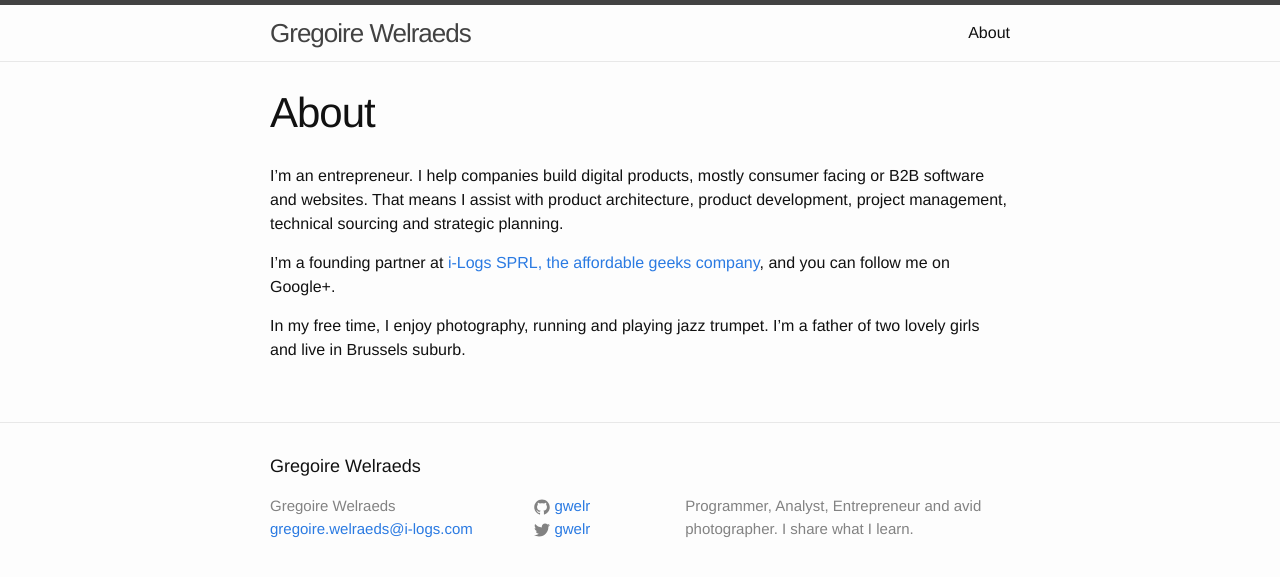
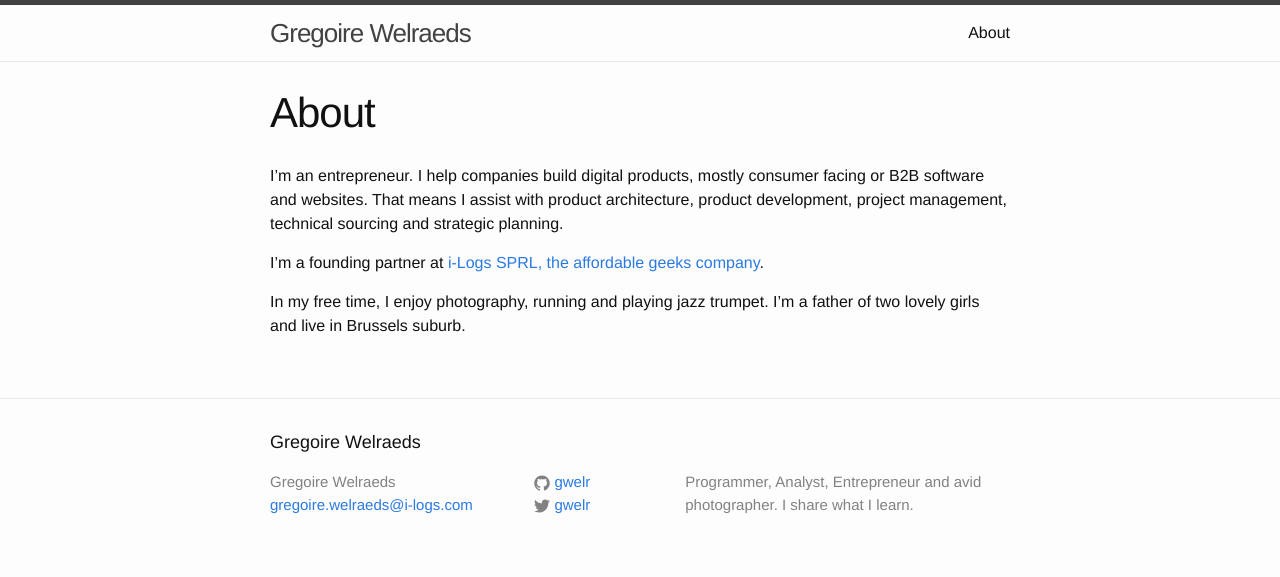
Before and after one commit to gwelr/gwelr.github.io, a Jekyll site: the page built from about.md, in a window 1280 px wide. Shown: the top 577 px of the page. Built offline with Jekyll 4.4.1, drawn with Linux system fonts in a browser that asks for light colours.

Commit message:
fixed about page

```diff
--- a/about.md
+++ b/about.md
@@ -6,7 +6,7 @@ permalink: /about/
 
 I’m an entrepreneur. I help companies build digital products, mostly consumer facing or B2B software and websites. That means I assist with product architecture, product development, project management, technical sourcing and strategic planning.
 
-I’m a founding partner at [i-Logs SPRL, the affordable geeks company](http://i-logs.com/), and you can follow me on Google+.
+I’m a founding partner at [i-Logs SPRL, the affordable geeks company](http://i-logs.com/).
 
 In my free time, I enjoy photography,  running and playing jazz trumpet.
 I'm a father  of two lovely girls and live in Brussels suburb.
```
